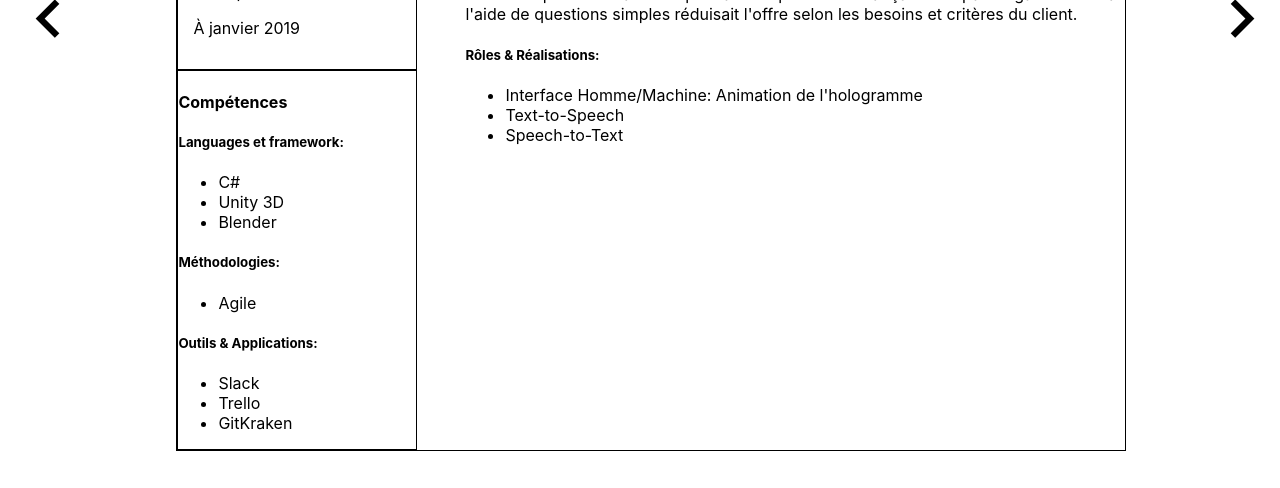
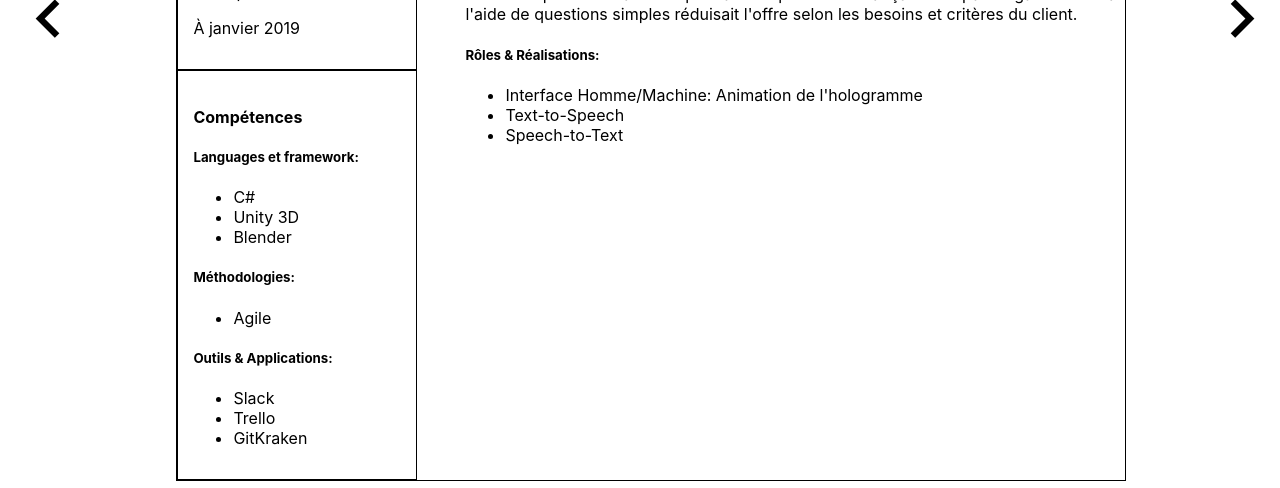
Before and after one commit to pbutin/dossierCompetance, a React (Create React App) app: page / in a window 1280 px wide. Both pictures are taken after a click on the element 797 px from the left and 302 px from the top of the page. Shown: the part 429-917 px from the top of the page. Before the commit the page ends 890 px from the top, so only its background shows below. Built offline with nearby package versions, Linux system fonts and the light colour scheme.

Commit message:
Add padding on competence

```diff
--- a/src/Competences.js
+++ b/src/Competences.js
@@ -3,7 +3,7 @@ import Liste from './Liste'
 
 const Competences = (props) => {
   return (
-    <div className="block border">
+    <div className="block border padding15">
       <h4>Compétences</h4>
       <Liste title="Languages et framework:" items={props.competences.languages} />
       <Liste title="Méthodologies:" items={props.competences.methodologies} />
```
